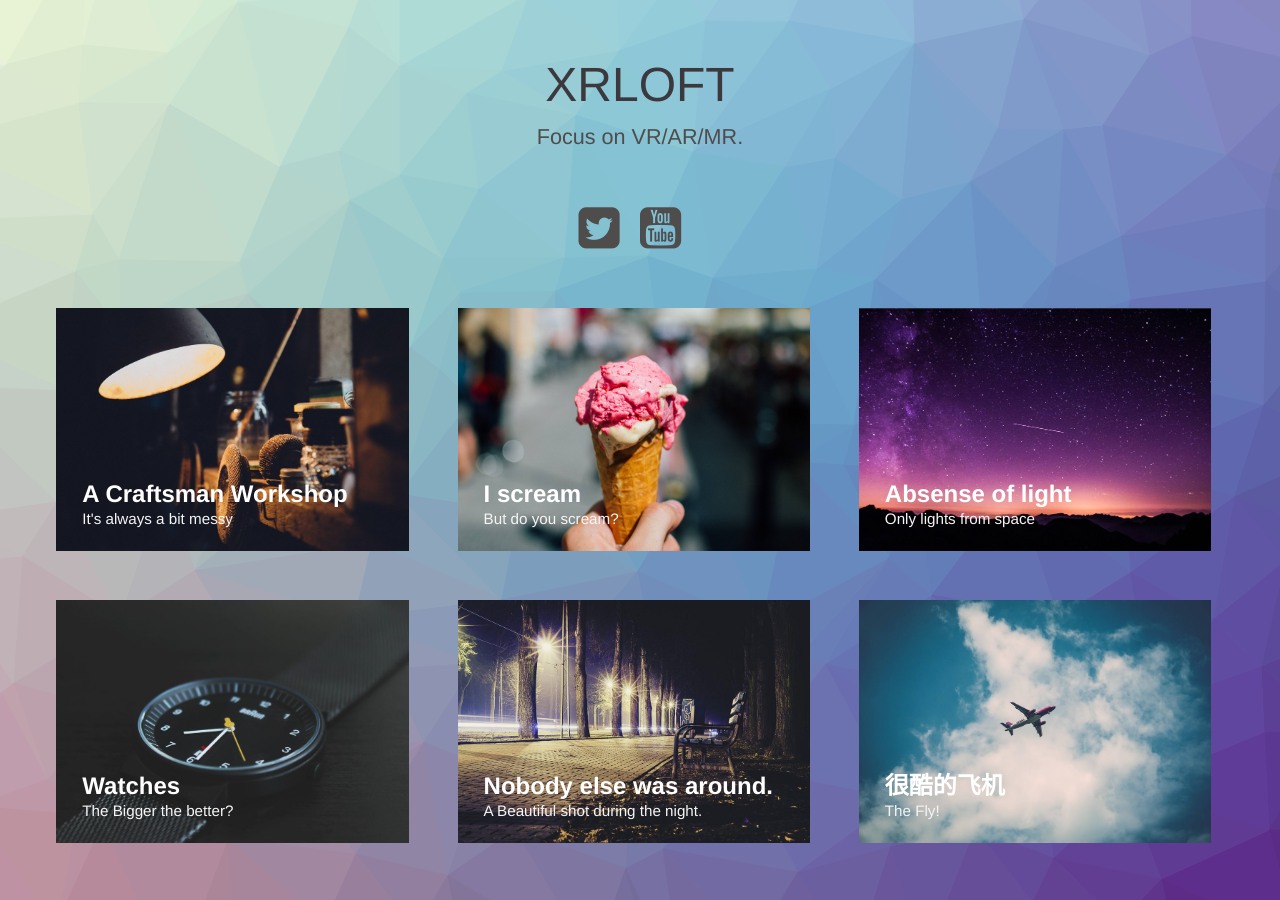
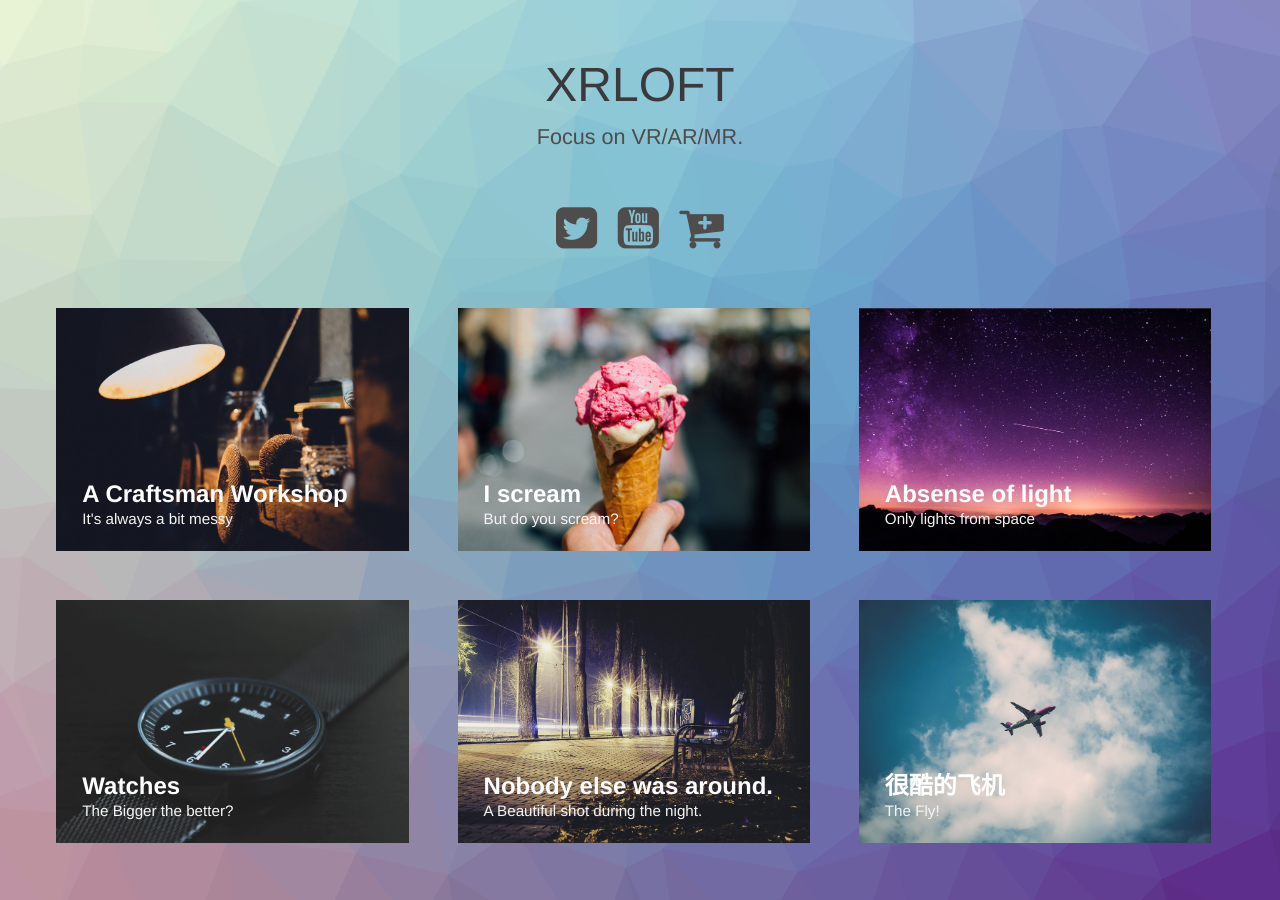
Before and after one commit to yuyiduo/yuyiduo.github.io, a Jekyll site: the page built from index.html, in a window 1280 px wide. Built offline with Jekyll 4.4.1, drawn with Linux system fonts in a browser that asks for light colours.

Commit message:
Update index.html

```diff
--- a/index.html
+++ b/index.html
@@ -32,7 +32,7 @@ layout: compress
         <nav class="links">
             <a href="https://twitter.com/XrLoft"target="_blank"><i class="fa fa-twitter-square fa-3x"></i></a>
             <a href="https://www.youtube.com/channel/UCSaIe2LX6Ajs7Ft52MVd-hg" target="_blank"><i class="fa fa-youtube-square fa-3x"></i></a>
-            <a href="https://assetstore.unity.com/publishers/40885" target="_blank"><i class="fa fa-cart-plus-square fa-3x"></i></a>
+            <a href="https://assetstore.unity.com/publishers/40885" target="_blank"><i class="fa fa-cart-plus fa-3x"></i></a>
             <!-- <a href="#"><i class="fa fa-tumblr-square fa-3x"></i></a> -->
         </nav>
     </header>
```
